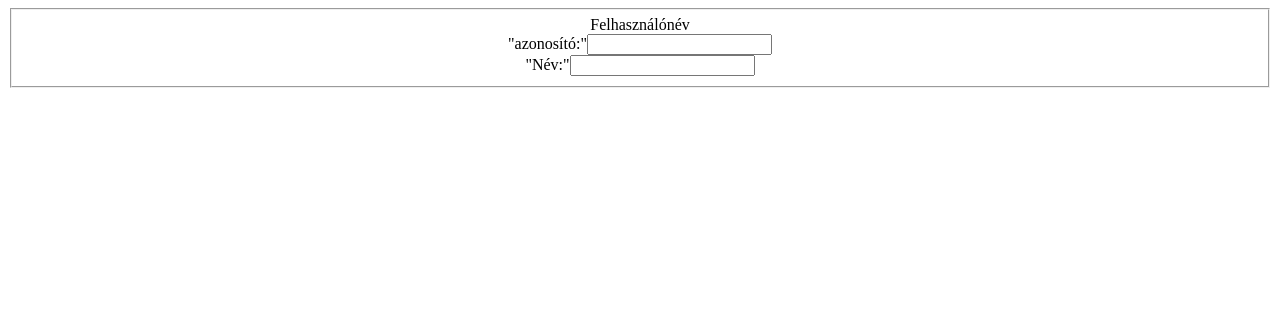
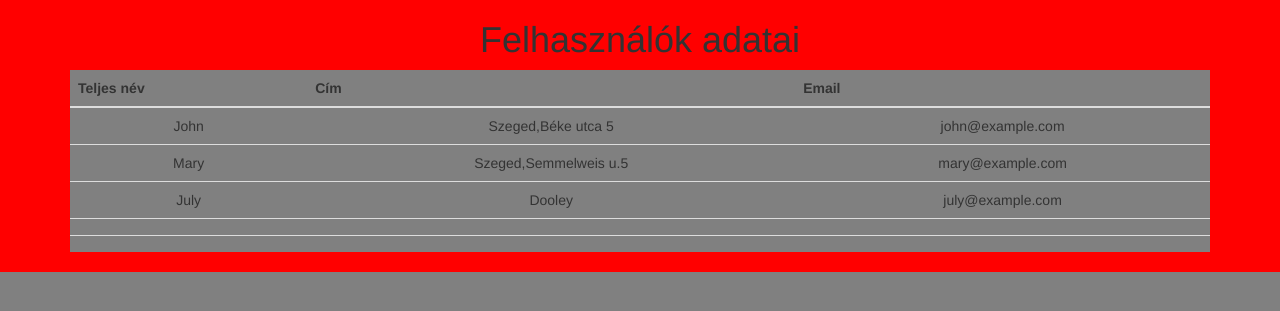
Before and after one commit to majomavizben/PizzaProject, a PHP site: page /Users.php in a window 1280 px wide. Shown: the top 311 px of the page. Run offline with PHP 8.4, Linux system fonts and the light colour scheme; the visitor is signed in with stand-in values (Sample User, id 1).

Commit message:
okt.19Módosítás

```diff
--- a/Users.php
+++ b/Users.php
@@ -8,15 +8,36 @@ session_start();
 <head>
     <meta charset="UTF-8">
     <meta name="viewport" content="width=device-width, initial-scale=1.0">
+    <meta charset="utf-8">
+  <meta name="viewport" content="width=device-width, initial-scale=1">
+  <link rel="stylesheet" href="https://maxcdn.bootstrapcdn.com/bootstrap/3.4.1/css/bootstrap.min.css">
+  <script src="https://ajax.googleapis.com/ajax/libs/jquery/3.6.0/jquery.min.js"></script>
+  <script src="https://maxcdn.bootstrapcdn.com/bootstrap/3.4.1/js/bootstrap.min.js"></script>
     <style>
+      *{
+        background-color: grey;
+      }
         body{
         text-align: center;
     }
+fieldset{
+  background-color:red;
+}
+div{
+  background-color:red;
+}
+label{
+  background-color:red;
+}
+input{
+  background-color:white;
+}
+h1{background-color:red;}
 
     </style>
 </head>
 <?php
-	if(empty($_SESSION["name"])){
+/*	if(empty($_SESSION["name"])){
 		session_destroy();
 		exit(header("location:admin.php"));
 	}
@@ -36,7 +57,7 @@ session_start();
   }catch(Exception $e){
     echo "Hiba: ".$e->getMessage();
     die();
-  }
+  }*/
 ?>
 </head>
 <body>
@@ -45,13 +66,49 @@ session_start();
 
 
 <fieldset id="fieldset">
-<form method="post" action=<?php htmlspecialchars($_SERVER["PHP_SELF"])?>>
-      <div class="kozepso_resz">
-  		<label class="ize" for="login">Felhasználónév</label><br>
-    <label for="id"> "azonosító:"<input type="text" name="id" id="id"> <br>
-    <label for="name"> "Név:"<input type="text" name="name" id="name"> <br>
 
+<h1>Felhasználók adatai</h1>
+<div class="container">
 
+  <table class="table table-hover">
+    <thead>
+      <tr>
+        <th>Teljes név</th>
+        <th>Cím</th>
+        <th>Email</th>
+      </tr>
+    </thead>
+    <tbody>
+      <tr>
+        <td>John</td>
+        <td>Szeged,Béke utca 5</td>
+        <td>john@example.com</td>
+      </tr>
+      <tr>
+        <td>Mary</td>
+        <td>Szeged,Semmelweis u.5</td>
+        <td>mary@example.com</td>
+      </tr>
+      <tr>
+        <td>July</td>
+        <td>Dooley</td>
+        <td>july@example.com</td>
+      </tr>
+      </tr>
+      <tr>
+        <td></td>
+        <td></td>
+        <td></td>
+      </tr>
+      </tr>
+      <tr>
+        <td></td>
+        <td></td>
+        <td></td>
+      </tr>
+    </tbody>
+  </table>
+</div>
 
 </body>
 </html>
```
Also changed, not shown: Order_admin.php (+77 -15 lines), index.1.1.php (+29 -3 lines).
